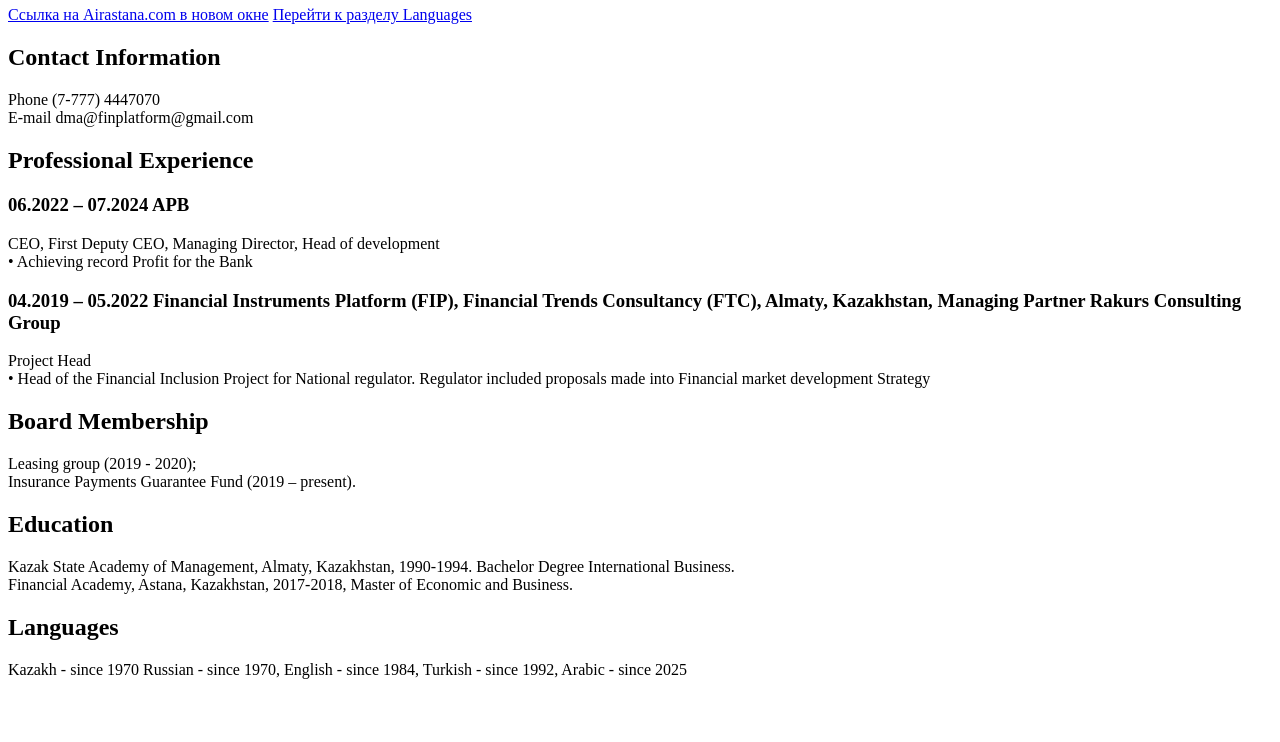
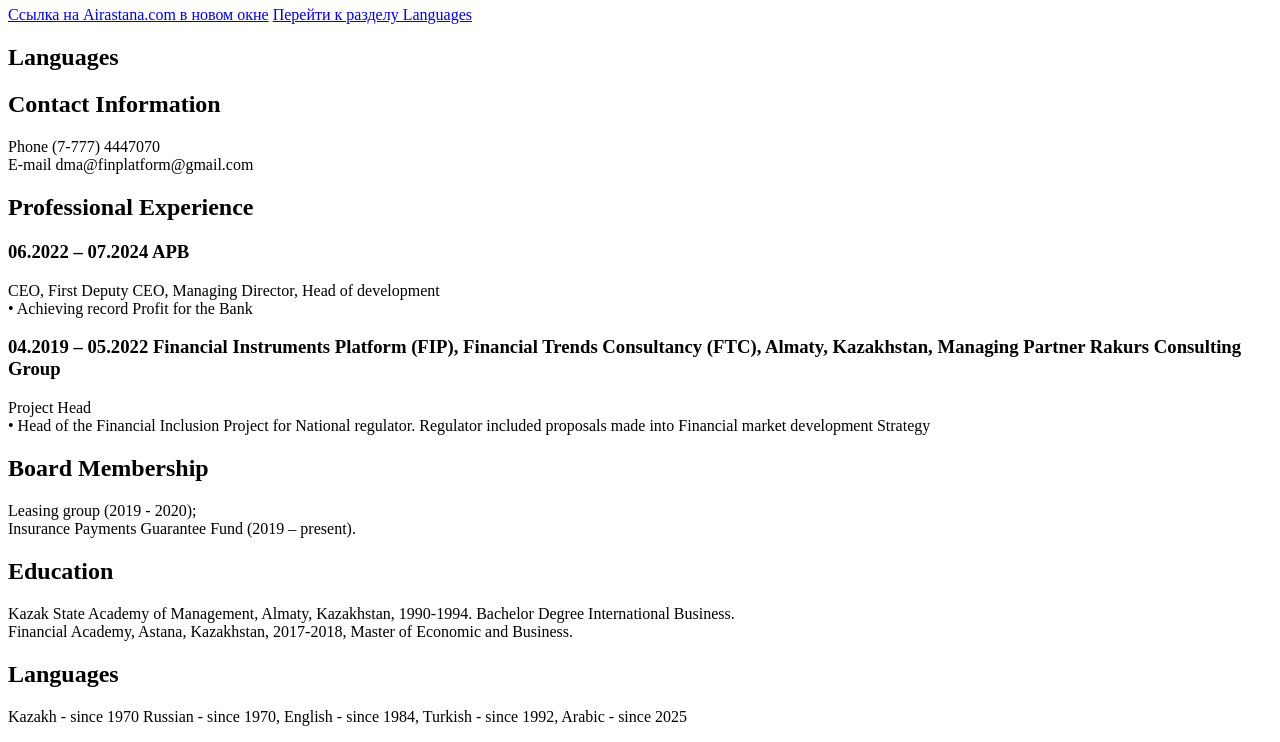
Before and after one commit to dmafinplatform/lessons, a plain HTML site: page Life.html in a window 1280 px wide. Shown: the part 60-802 px from the top of the page. Drawn offline with Linux system fonts and the light colour scheme.

```diff
--- a/Life.html
+++ b/Life.html
@@ -8,6 +8,8 @@
 
 </body>
       <a href="#Languages">Перейти к разделу Languages</a>
+      <h2 id="Languages">Languages</h2>
+
 
 <h2>Contact Information</h2>
 <p>Phone (7-777) 4447070<br>
```
